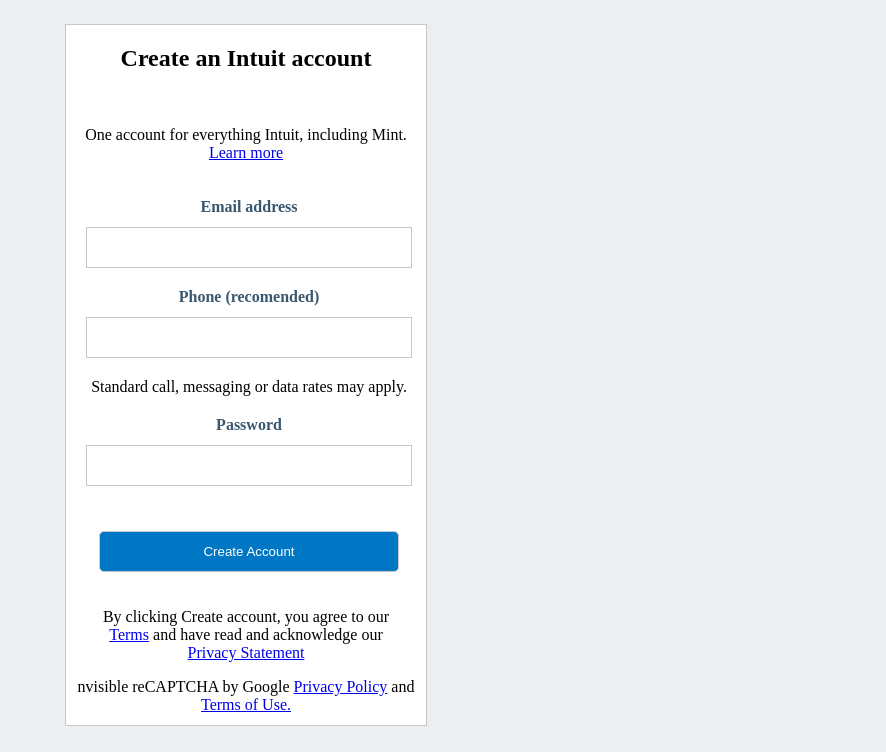
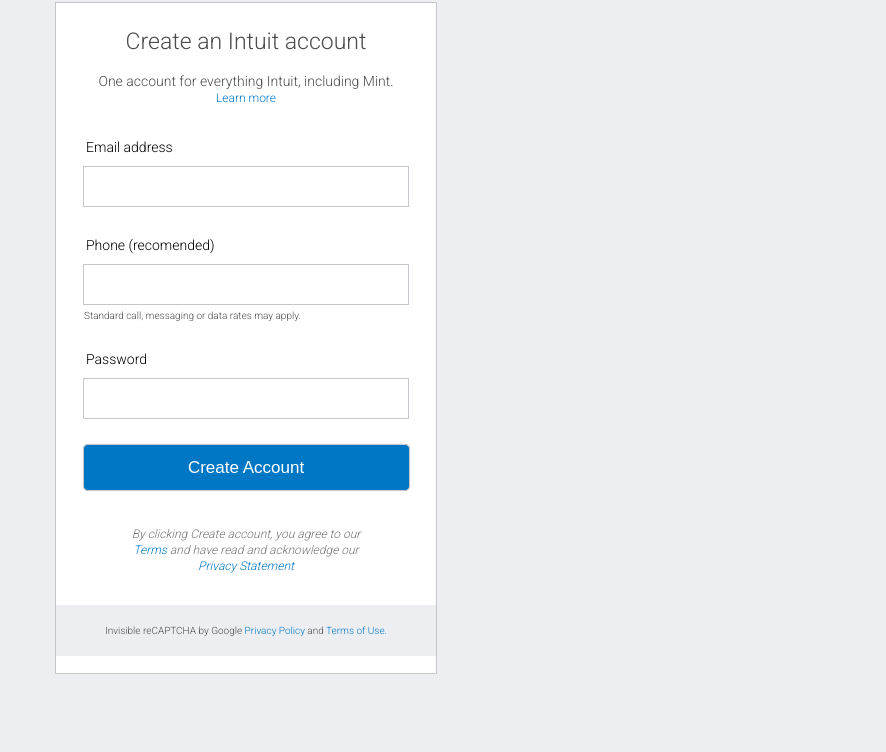
Before and after one commit to ositaadimma/form-project, a plain HTML site: page index.html in a window 1280 px wide. Shown: the part 183-935 px from the top of the page, without its empty margins (394-1280 px from the left). Drawn offline with Linux system fonts and the light colour scheme.

Commit message:
Fixed some issues inside the form and added the form footer

```diff
--- a/index.html
+++ b/index.html
@@ -4,6 +4,7 @@
     <meta charset="UTF-8">
     <meta name="viewport" content="width=device-width, initial-scale=1.0">
     <link rel="stylesheet" href="style/style.css">
+    <link href="https://fonts.googleapis.com/css2?family=Roboto:wght@300&display=swap" rel="stylesheet">
     <title>Intuit Sign in page</title>
 </head>
 <body>
@@ -15,13 +16,14 @@
             </p>
             <button>Sign in</button>
         </div>
+        <section>
             <div>
-            <img id="logos" src="img/logos.png" alt="Intuit">
+                <img src="img/LogosP.png" alt="Logos">
             </div>
             <div class="central-section">
                 <div id="form">
-                <p>
-                    <h2>Create an Intuit account</h2><br>
+                    <p >
+                        <h3>Create an Intuit account</h3><br>
                     </p>
                     <p>
                         One account for everything Intuit, including Mint.
@@ -29,24 +31,33 @@
                     </p>
                     <form action="index.html">
                         <fieldset class="form-info">
-                      <label for="email">Email address</label>
+                            <label for="email"><p>Email address</p></label>
                             <input name="email" type="email">
-                      <label for="number">Phone (recomended)</label>
-                      <input name="number" type="number">
+                            <label for="number"><p>Phone (recomended)</p></label>
+                            <input name="number" type="text">
+                            <div id="message">
                                 <p>Standard call, messaging or data rates may apply.</p>
-                      <label for="password">Password</label>
+                            </div>
+                            <label for="password"><p>Password</p></label>
                             <input type="password" name="password">
                             <input type="button" name="button" id="button-btn" value="Create Account">
                         </fieldset>
+                        <div class="form-footer">
+                            <p><em>
+                                By clicking Create account, you agree to our <br>
+                                <a href="#">Terms</a> and have read and acknowledge our <br>
+                                <a href="#">Privacy Statement</a>
+                            </em>
+                            </p>
+                            <div class="smaller">
+                                <p id="text">Invisible reCAPTCHA by Google <a href="#">Privacy Policy</a> and <a href="#">Terms of Use.</a></p>
+                            </div>
+                        </div>
 
                     </form>
-                <p>By clicking Create account, you agree to our <br>
-                    <a href="#">Terms</a> and have read and acknowledge our <br>
-                    <a href="#">Privacy Statement</a>
-                </p>
-                <p>nvisible reCAPTCHA by Google <a href="#">Privacy Policy</a> and <a href="#">Terms of Use.</a></p>
                 </div>
             </div>
+        </section>
     </main>
     <footer>
         <div><a href="#">Legal</a>&nbsp &nbsp <a href="#">Privacy</a>&nbsp &nbsp  <a href="#">Security</a>
--- a/style/style.css
+++ b/style/style.css
@@ -1,5 +1,7 @@
 body {
     background-color: #ECEEF1;
+    font-family: 'Roboto', sans-serif;
+    color: #4c4c4c;
 }
 main {
     display: flex;
@@ -14,21 +16,21 @@
     height: 40px;
     align-items: center;
 }
-#logos {
-    width: 500px;
-    height: 90px;
-    object-fit: cover;
-    margin-left: 31%;
-    margin-top: 25px;
+section {
+  margin-top: 35px;
+  display: flex;
+  flex-direction: column;
+  justify-content: center;
+  align-items: center;
 }
 .central-section {
     display: flex;
     flex-direction: column;
     background-color: white;
-    margin-top: 40px;
+    margin-top: 10px;
     border: 1px solid #c7c7c7;
-    width: 360px;
-    height: 700px;
+    width: 380px;
+    height: 670px;
     justify-self: center;
     align-self: center;
     text-align: center;
@@ -37,11 +39,34 @@
   border: 0;
   margin: 0;
   padding: 0;
-
+}
+#form h3 {
+  margin-top: 25px;
+  margin-bottom: -15px;
+  font-size: 23px;
+  font-weight: normal;
+}
+#form p {
+  font-size: 14px;
+}
+#form a {
+  text-decoration: none;
+  font-weight: normal;
+  font-size: 12px;
+  color: #0077c5;
 }
 
 .form-info {
   padding: 20px 20px 0 20px;
+}
+.form-info label p {
+  text-align: left;
+  margin-left: 10px;
+  margin-bottom: -10px;
+  font-size: 12px;
+  font-weight: normal;
+  color: black;
+  margin-bottom: 5px;
 }
 .form-info input {
   background: #ffffff;
@@ -49,8 +74,15 @@
   padding: 12px;
   margin-top: 6px;
   width: 300px;
-  margin-bottom: 20px;
+  margin-bottom: 30px;
 
+}
+.form-info #message p {
+  font-size: 10px;
+  margin-top: -25px;
+  margin-left: 8px;
+  margin-bottom: 30px;
+  text-align: left;
 }
 .form-info label {
     color: #395870;
@@ -67,8 +99,30 @@
   color: #ffffff;
   background-color: #0077c5;
   border-radius: 5px;
-  margin-top: 25px;
+  margin-top: -5px;
   margin-bottom: 20px;
+  height: 47px;
+  width: 327px;
+  font-size: 17px;
+  cursor: pointer;
+  box-shadow: 0 0 1px 0 rgba(0, 0, 0, 0.3);
+}
+.form-footer p em{
+  font-size: 12px;
+  font-weight: normal;
+  color: #757575;
+  margin-bottom: 30px;
+}
+.form-footer .smaller {
+  background-color: #ECEEF1;
+  margin-top: 32px;
+  padding: 10px;
+}
+.form-footer .smaller #text{
+  font-size: 10px;
+}
+.form-footer .smaller #text a {
+  font-size: 10px;
 }
 
 footer {
```
Also changed, not shown: img/LogosP.png (added), img/logo.png (deleted), img/logos.png (deleted). Lines whose indentation alone changed are shown as unchanged.
